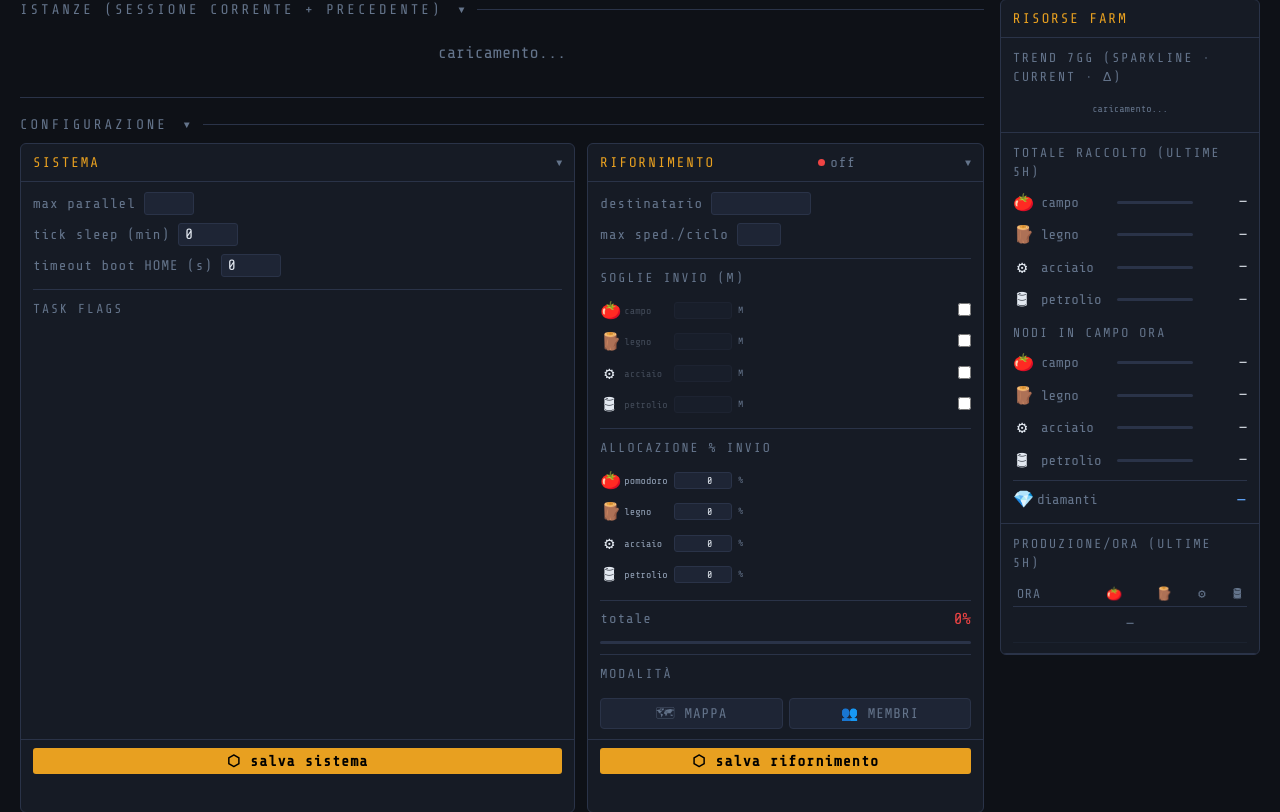
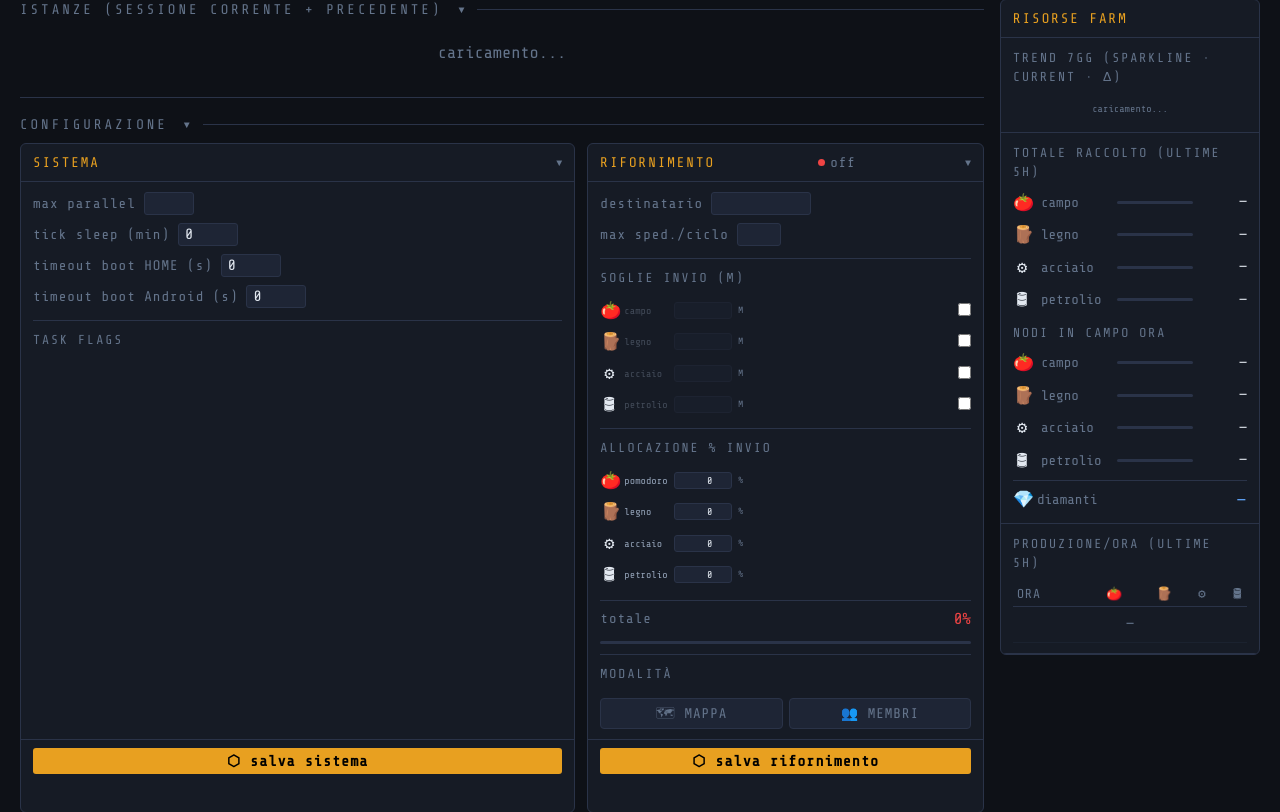
Before and after one commit to faustodba/doomsday-engine, a Python web app: template dashboard/templates/index.html in a window 1280 px wide. Shown: the part 81-893 px from the top of the page. Run offline with Jinja, Linux system fonts and the light colour scheme; the template is opened without the code that fills it, so the values that code supplies are empty; some libraries are stand-ins or nearby versions; some web fonts are replaced.

Commit message:
fix(launcher): timeout_adb_s 120→300s + propagazione dynamic + UI dashboard
- global_config.json: mumu.timeout_adb_s 120→300s (base Android boot timeout)
- config_loader.py: propaga sistema.timeout_adb_s → mumu.timeout_adb_s
  (stesso pattern WU155 per timeout_carica_s)
- runtime_overrides.json prod: sistema.timeout_adb_s=300 per effetto immediato
- index.html: riga "timeout boot Android (s)" nella sezione sistema,
  accanto a "timeout boot HOME (s)", salvata da salvaGlobals()

Con base=300s, AdaptiveTiming calcola lower_cap=150s invece di 60s.
Anche con storia vecchia (~57s dinamico), il timeout effettivo è 150s+.

Co-Authored-By: Claude Sonnet 4.6 <noreply@anthropic.com>

```diff
--- a/config/config_loader.py
+++ b/config/config_loader.py
@@ -566,6 +566,11 @@ def merge_config(gcfg: dict, overrides: dict) -> dict:
                 if "mumu" not in merged:
                     merged["mumu"] = {}
                 merged["mumu"]["timeout_carica_s"] = int(ov_sistema["timeout_carica_s"])
+            # timeout_adb_s: stesso pattern — propaga da sistema a mumu
+            if "timeout_adb_s" in ov_sistema:
+                if "mumu" not in merged:
+                    merged["mumu"] = {}
+                merged["mumu"]["timeout_adb_s"] = int(ov_sistema["timeout_adb_s"])
     except Exception:
         pass
 
--- a/config/global_config.json
+++ b/config/global_config.json
@@ -8,7 +8,7 @@
   "mumu": {
     "manager": "C:\\Program Files\\Netease\\MuMuPlayer\\nx_main\\MuMuManager.exe",
     "adb": "C:\\Program Files\\Netease\\MuMuPlayer\\nx_main\\adb.exe",
-    "timeout_adb_s": 120,
+    "timeout_adb_s": 300,
     "timeout_carica_s": 300,
     "delay_carica_iniz_s": 60,
     "n_back_pulizia": 5,
--- a/dashboard/templates/index.html
+++ b/dashboard/templates/index.html
@@ -52,6 +52,13 @@
                      value="{{ cfg.get('sistema',{}).get('timeout_carica_s', cfg.get('mumu',{}).get('timeout_carica_s', 300))|int }}"
                      min="30" max="900" step="30" style="width:60px"
                      title="timeout polling HOME dopo avvio gioco (30-900s, default 300)">
+            </div>
+            <div class="p-row">
+              <span class="p-lbl">timeout boot Android (s)</span>
+              <input class="p-inp" id="g-timeout-adb" type="number"
+                     value="{{ cfg.get('sistema',{}).get('timeout_adb_s', cfg.get('mumu',{}).get('timeout_adb_s', 300))|int }}"
+                     min="60" max="600" step="30" style="width:60px"
+                     title="timeout avvio Android VM MuMu prima di dichiarare istanza non avviata (60-600s, default 300)">
             </div>
             <div class="col-sep"></div>
             <div class="col-sub">task flags</div>
@@ -443,7 +450,7 @@ async function salvaGlobals() {
   // 08/05: skip_predictor_* spostati in /ui/predictor (pagina dedicata)
   const {ok,data} = await apiPut('/api/config/globals', {
     sistema: {max_parallel: gi('g-parallel'), tick_sleep_min: gi('g-sleep'),
-              timeout_carica_s: gi('g-timeout-boot')},
+              timeout_carica_s: gi('g-timeout-boot'), timeout_adb_s: gi('g-timeout-adb')},
     task: {},
   });
   showMsg('g-ok','g-err', ok, data.detail||'');
```
